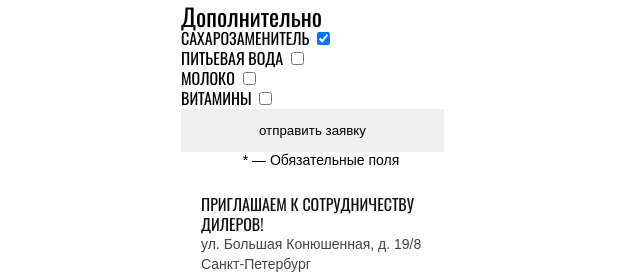
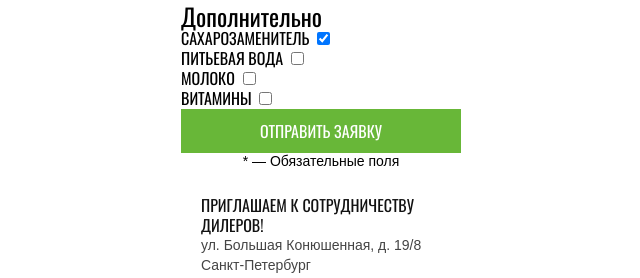
Before and after one commit to htmlacademy-adaptive/2039507-cat-energy-26, a website: page source/form.html in a window 1280 px wide. Shown: the part 879-1157 px from the top of the page, without its empty margins (319-959 px from the left). Drawn offline with nearby package versions, Linux system fonts and the light colour scheme; files that its build step writes are made by us from their sources.

Commit message:
добавляет оформление кнопкам

```diff
--- a/source/less/blocks/promo.less
+++ b/source/less/blocks/promo.less
@@ -45,6 +45,7 @@
   text-transform: uppercase;
   text-decoration: none;
   padding: 14px 73px;
+  text-align: center;
   background-color: #68b738;
   color: #ffffff;
 }
--- a/source/less/blocks/selection.less
+++ b/source/less/blocks/selection.less
@@ -52,8 +52,18 @@
 }
 
 .selection__link {
-  padding: 14px 78px;
+  font-family: "Oswald", "Arial", sans-serif;
+  font-weight: 400;
+  font-size: 16px;
+  line-height: 20px;
+  width: 100%;
+  text-transform: uppercase;
+  padding: 12px;
+  text-align: center;
+  box-sizing: border-box;
   border: none;
+  color: #ffffff;
+  background-color: #68b738;
 }
 
 .selection__legend {
```
